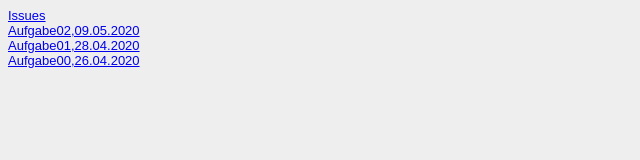
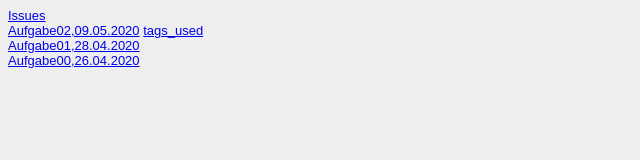
Before and after one commit to lauramoser/GIS-SS2020, a plain HTML site: page Steckbrief/steckbrief.htm in a window 1280 px wide. Shown: the full height of the page, 0-640 px from the left. Drawn offline with Linux system fonts and the light colour scheme.

Commit message:
fertisch

```diff
--- a/Steckbrief/steckbrief.htm
+++ b/Steckbrief/steckbrief.htm
@@ -15,7 +15,7 @@ body {
 	<!-- Hier die Links zu den gelösten Aufgaben einstellen, aktuelle oben, alte stehen lassen! Format: Aufgabenbezeichnung, Datum -->
 	<a href="https://github.com/lauramoser/GIS-SS2020/issues" target="_blank" >Issues</a>
 	<br>
-	<a href="https://lauramoser.github.io/GIS-SS2020/Aufgabe02/portfolio.html" target="_blank" >Aufgabe02,09.05.2020</a>
+	<a href="https://lauramoser.github.io/GIS-SS2020/Aufgabe02/portfolio.html" target="_blank" >Aufgabe02,09.05.2020</a>  <a href="https://lauramoser.github.io/GIS-SS2020/Aufgabe02/tags_used.html" target="_blank">tags_used</a>
 	<br>
 	<a href="https://lauramoser.github.io/GIS-SS2020/Aufgabe01/index.html" target="_blank" >Aufgabe01,28.04.2020</a>
 	<br>
```
Also changed, not shown: Aufgabe02/tags_used.html (+1 -1 lines).
